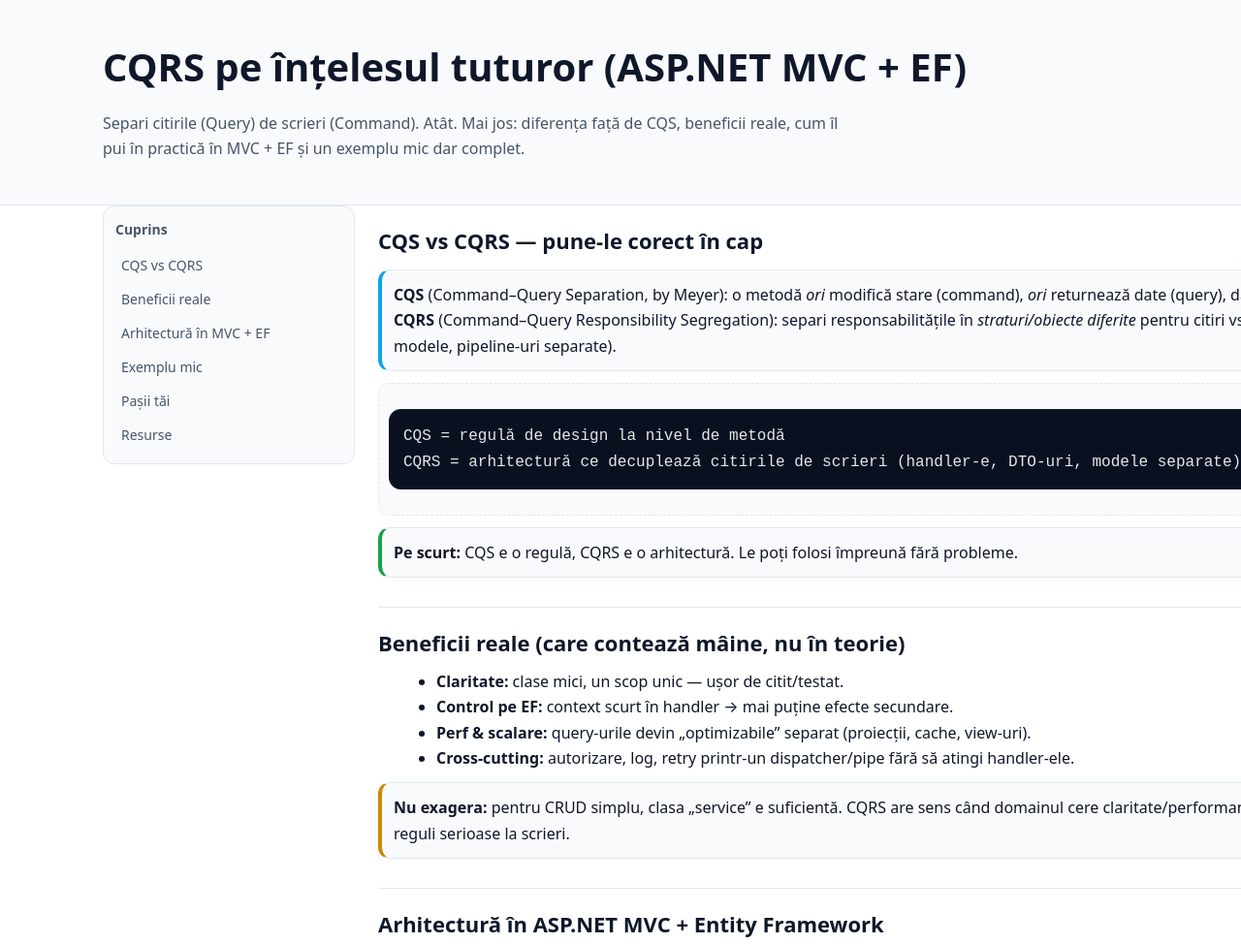
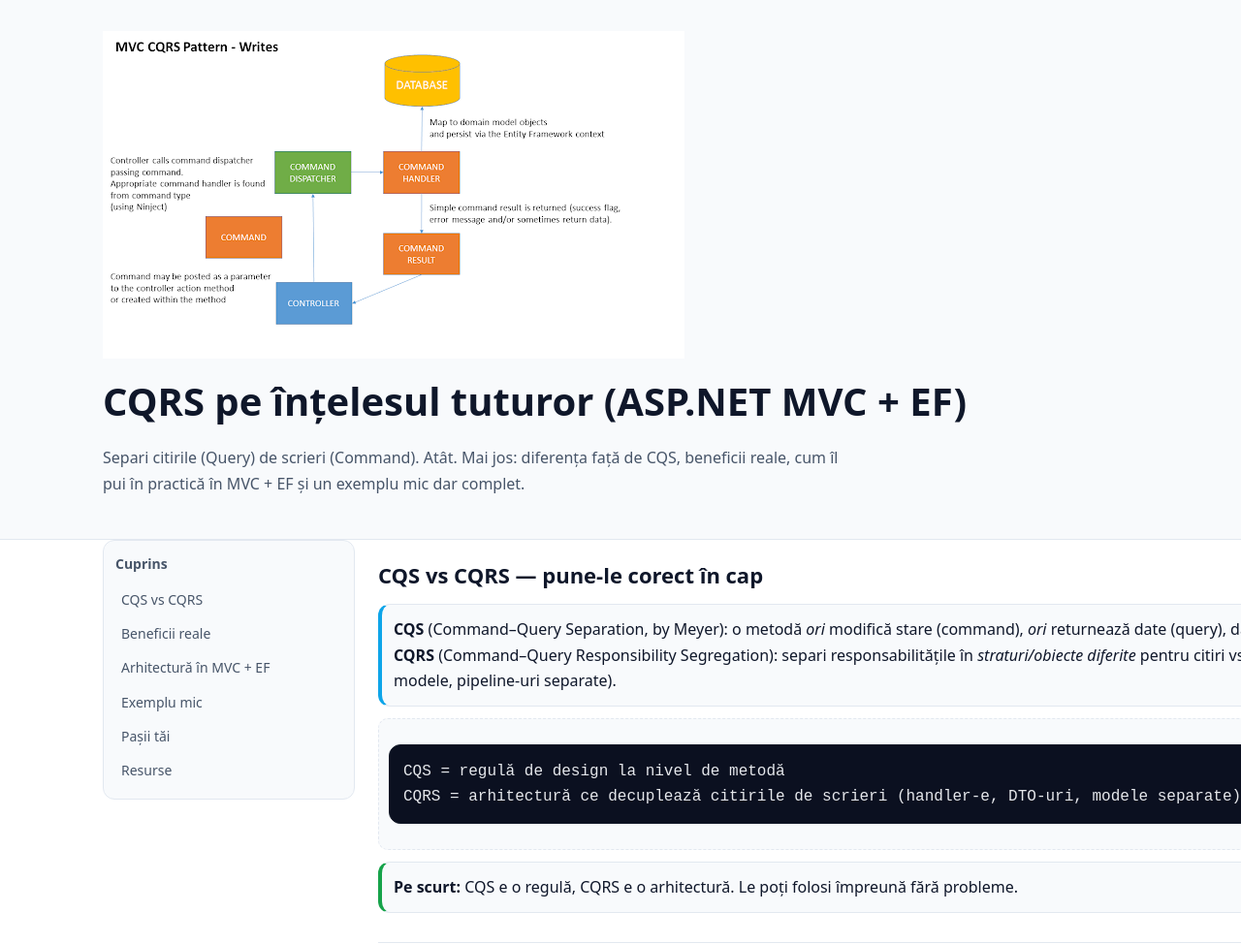
Before and after one commit to munteanusil/munteanusil.github.io, a plain HTML site: page cqrs-mvc-ef.html in a window 1280 px wide. Shown: the top 974 px of the page at 97% size. Drawn offline with Linux system fonts and the light colour scheme.

Commit message:
Update cqrs-mvc-ef.html

```diff
--- a/cqrs-mvc-ef.html
+++ b/cqrs-mvc-ef.html
@@ -53,6 +53,7 @@
 <body>
   <header>
     <div class="wrap">
+       <img src="assets/images/CQRS.png" alt="Articol despre CQRS in ASP.NET MVC">
       <h1>CQRS pe înțelesul tuturor (ASP.NET MVC + EF)</h1>
       <p class="lead">Separi citirile (Query) de scrieri (Command). Atât. Mai jos: diferența față de CQS, beneficii reale, cum îl pui în practică în MVC + EF și un exemplu mic dar complet.</p>
     </div>
```
